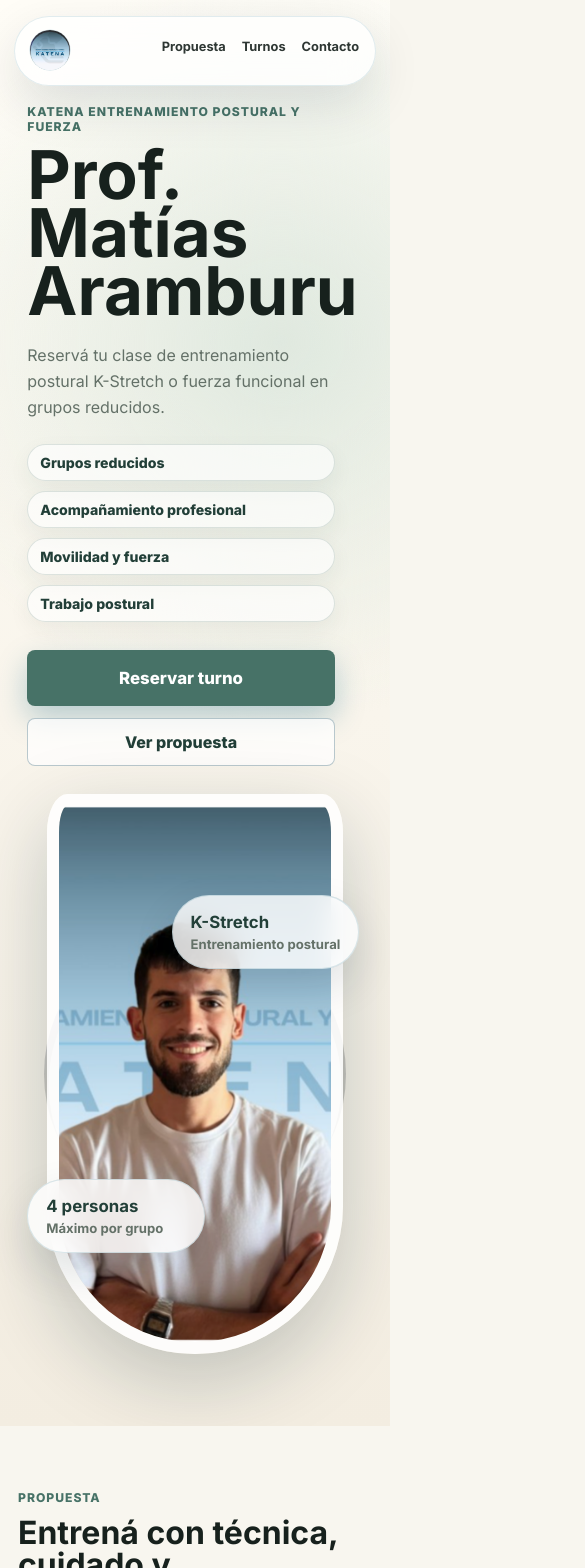
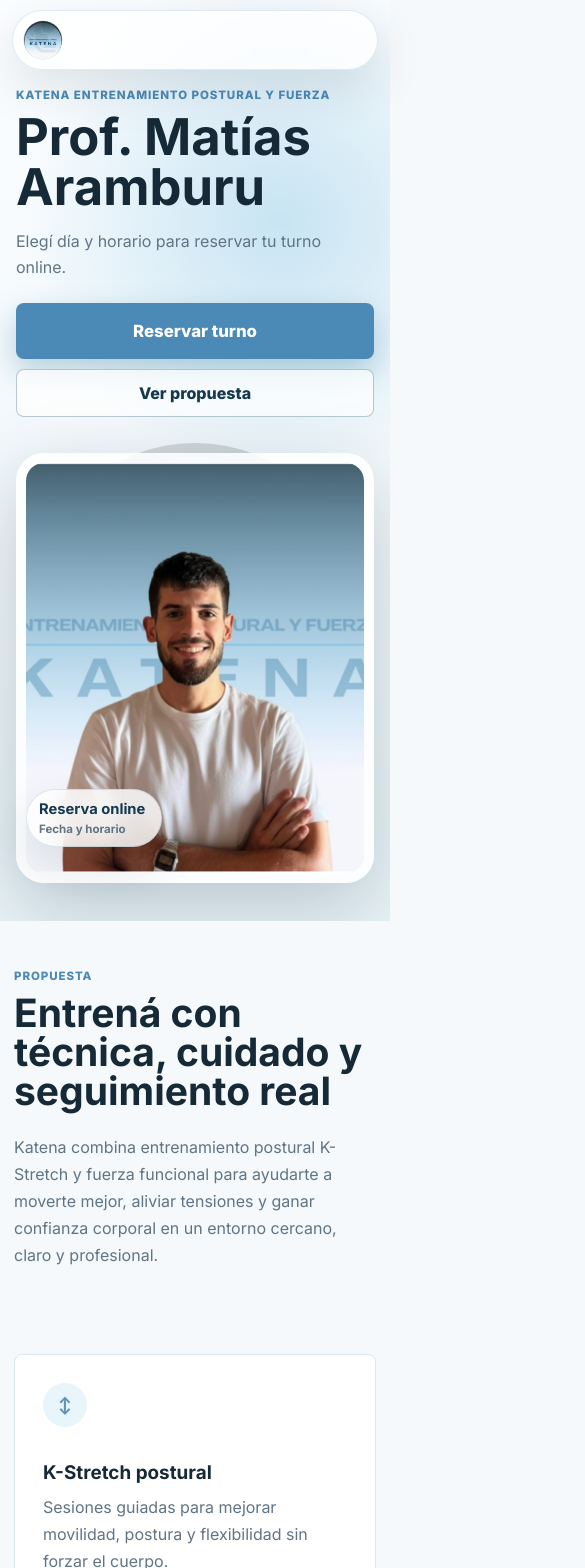
Before and after one commit to Rafasanna/Turnos-MatiasA, a Next.js app: page / in a window 390 px wide. Shown: the top 1568 px of the page, 585 px wide, since content can reach past the window. Built offline with nearby package versions, Linux system fonts and the light colour scheme; no server answers.

Commit message:
Refine mobile booking design

```diff
--- a/app/globals.css
+++ b/app/globals.css
@@ -1,19 +1,19 @@
 @import url("https://fonts.googleapis.com/css2?family=Inter:wght@400;500;600;700;800&display=swap");
 
 :root {
-  --ink: #17211d;
-  --muted: #647168;
-  --line: #dfe7df;
-  --paper: #f8f6ef;
+  --ink: #152936;
+  --muted: #607484;
+  --line: #dbe8ef;
+  --paper: #f5f9fc;
   --white: #ffffff;
-  --blue: #477267;
-  --blue-dark: #223f38;
-  --sky: #dbe9df;
-  --wood: #b4855b;
-  --cream: #f3ede1;
-  --sage: #dce7dd;
-  --shadow: 0 24px 70px rgba(31, 55, 45, 0.13);
-  --shadow-hover: 0 30px 80px rgba(31, 55, 45, 0.2);
+  --blue: #4b89b6;
+  --blue-dark: #14394f;
+  --sky: #dceff8;
+  --wood: #5f94ba;
+  --cream: #eaf4f9;
+  --sage: #dceff8;
+  --shadow: 0 24px 70px rgba(18, 58, 80, 0.13);
+  --shadow-hover: 0 30px 80px rgba(18, 58, 80, 0.2);
 }
 
 * {
@@ -29,6 +29,7 @@ body {
   font-family: Inter, system-ui, -apple-system, BlinkMacSystemFont, "Segoe UI", sans-serif;
   color: var(--ink);
   background: var(--paper);
+  overflow-x: hidden;
 }
 
 img {
@@ -139,8 +140,8 @@ nav a:hover::after {
   padding: 118px clamp(18px, 7vw, 110px) 72px;
   overflow: hidden;
   background:
-    radial-gradient(circle at 72% 24%, rgba(220, 231, 221, 0.9), rgba(220, 231, 221, 0) 34%),
-    linear-gradient(180deg, #fffdf7 0%, #f3ede1 100%);
+    radial-gradient(circle at 72% 24%, rgba(197, 227, 242, 0.95), rgba(197, 227, 242, 0) 34%),
+    linear-gradient(180deg, #fbfdff 0%, #eaf4f9 100%);
 }
 
 .hero-content {
@@ -203,32 +204,14 @@ h3 {
 
 .hero-lead {
   font-size: clamp(1.15rem, 2.2vw, 1.45rem);
-  color: #43534b;
-}
-
-.benefit-row {
-  display: flex;
-  flex-wrap: wrap;
-  gap: 10px;
-  max-width: 680px;
-  margin: 24px 0 28px;
-}
-
-.benefit-row span {
-  padding: 9px 12px;
-  border: 1px solid rgba(71, 114, 103, 0.18);
-  border-radius: 999px;
-  color: var(--blue-dark);
-  background: rgba(255, 255, 255, 0.64);
-  font-size: 0.88rem;
-  font-weight: 800;
-  box-shadow: 0 8px 22px rgba(31, 55, 45, 0.06);
+  color: #496777;
 }
 
 .hero-actions {
   display: flex;
   flex-wrap: wrap;
   gap: 12px;
+  margin-top: 28px;
 }
 
 .button {
@@ -416,7 +399,7 @@ h3 {
   height: 44px;
   border-radius: 999px;
   color: var(--wood);
-  background: #f7efe4;
+  background: #e8f5fb;
   font-weight: 800;
 }
 
@@ -446,7 +429,7 @@ h3 {
   background: rgba(255, 255, 255, 0.7);
   font-weight: 800;
   line-height: 1.45;
-  box-shadow: 0 14px 36px rgba(31, 55, 45, 0.07);
+  box-shadow: 0 14px 36px rgba(18, 58, 80, 0.07);
 }
 
 .gallery {
@@ -630,6 +613,10 @@ textarea:focus,
   gap: 10px;
 }
 
+.slot-option {
+  position: relative;
+}
+
 .slot-option input {
   position: absolute;
   opacity: 0;
@@ -718,9 +705,9 @@ textarea:focus,
   display: grid;
   gap: 12px;
   padding: 18px;
-  border: 1px solid rgba(71, 114, 103, 0.16);
+  border: 1px solid rgba(75, 137, 182, 0.18);
   border-radius: 12px;
-  background: #fbf8f0;
+  background: #f2f8fc;
 }
 
 .booking-summary > strong {
@@ -796,7 +783,7 @@ textarea {
   border: 1px solid var(--line);
   border-radius: 12px;
   background: rgba(255, 255, 255, 0.76);
-  box-shadow: 0 14px 34px rgba(31, 55, 45, 0.06);
+  box-shadow: 0 14px 34px rgba(18, 58, 80, 0.06);
   overflow: hidden;
 }
 
@@ -998,10 +985,10 @@ textarea {
 
 .admin-actions button {
   min-height: 36px;
-  border: 1px solid rgba(71, 114, 103, 0.24);
+  border: 1px solid rgba(75, 137, 182, 0.28);
   border-radius: 8px;
   color: var(--blue-dark);
-  background: #f8fbf6;
+  background: #f4fafc;
   font: inherit;
   font-weight: 800;
   cursor: pointer;
@@ -1009,26 +996,75 @@ textarea {
 
 @media (max-width: 840px) {
   .site-header {
-    align-items: flex-start;
+    top: 10px;
+    left: 12px;
+    right: 12px;
+    min-height: 62px;
+    padding: 10px 12px;
   }
 
   nav {
-    gap: 12px;
-    font-size: 0.8rem;
+    gap: 10px;
+    font-size: 0.78rem;
   }
 
   .hero {
     min-height: auto;
     grid-template-columns: 1fr;
-    padding-top: 104px;
+    gap: 26px;
+    padding: 96px 18px 46px;
   }
 
   .hero-content {
+    width: 100%;
     margin: 0;
   }
 
+  h1 {
+    max-width: 430px;
+    margin-bottom: 18px;
+    font-size: clamp(3rem, 13vw, 4.4rem);
+    line-height: 0.94;
+  }
+
+  .hero-lead {
+    max-width: 420px;
+    font-size: 1.08rem;
+    line-height: 1.55;
+  }
+
   .hero-visual {
-    min-height: 520px;
+    min-height: auto;
+    padding: 10px 0 0;
+    place-items: start center;
+  }
+
+  .hero-logo-watermark {
+    width: min(360px, 82vw);
+    opacity: 0.16;
+  }
+
+  .hero-portrait {
+    width: min(640px, 100%);
+    height: min(520px, 78vh);
+    border-width: 10px;
+    border-radius: 32px;
+    object-position: center top;
+  }
+
+  .hero-stat {
+    min-width: 150px;
+    padding: 12px 14px;
+  }
+
+  .hero-stat-top {
+    top: 8%;
+    right: 4%;
+  }
+
+  .hero-stat-bottom {
+    left: 4%;
+    bottom: 8%;
   }
 
   .intro,
@@ -1053,25 +1089,100 @@ textarea {
 
 @media (max-width: 560px) {
   .site-header {
-    min-height: 70px;
+    min-height: 58px;
     gap: 10px;
-    padding: 12px 14px;
+    padding: 9px 10px;
+    max-width: calc(100vw - 24px);
   }
 
   .brand span {
     display: none;
   }
 
-  .hero-content {
-    width: calc(100% - 28px);
+  .brand img {
+    width: 40px;
+    height: 40px;
+  }
+
+  nav {
+    display: none;
+  }
+
+  .hero {
+    padding: 88px 16px 38px;
+  }
+
+  .eyebrow {
+    margin-bottom: 10px;
+    font-size: 0.72rem;
+  }
+
+  h1 {
+    max-width: 100%;
+    font-size: clamp(2.65rem, 13vw, 3.45rem);
+    line-height: 0.98;
+  }
+
+  h2 {
+    font-size: clamp(1.85rem, 10vw, 2.55rem);
+  }
+
+  .hero-actions {
+    gap: 10px;
+    margin-top: 22px;
+  }
+
+  .hero-content .hero-lead {
+    max-width: 340px;
+    font-size: 1rem;
   }
 
   .button {
     width: 100%;
   }
 
-  .benefit-row span {
-    width: 100%;
+  .hero-portrait {
+    height: min(430px, 70vh);
+    border-radius: 28px;
+  }
+
+  .hero-stat-top {
+    display: none;
+  }
+
+  .hero-stat-bottom {
+    left: 10px;
+  }
+
+  .hero-stat {
+    min-width: 136px;
+    padding: 10px 12px;
+  }
+
+  .hero-stat strong {
+    font-size: 0.92rem;
+  }
+
+  .hero-stat span {
+    font-size: 0.72rem;
+  }
+
+  .section,
+  .feature-grid,
+  .gallery,
+  .site-footer {
+    width: min(100% - 28px, 1160px);
+  }
+
+  .intro,
+  .booking-section,
+  .audience-section,
+  .faq-section {
+    padding-block: 48px;
+  }
+
+  .booking-form {
+    padding: 18px;
   }
 
   .booking-summary div {
--- a/app/page.jsx
+++ b/app/page.jsx
@@ -70,10 +70,10 @@ const services = [
     result: "Ganás fuerza útil para moverte mejor en tu día a día."
   },
   {
-    icon: "4",
-    title: "Grupos reducidos",
-    text: "Hasta 4 personas por horario para sostener atención, correcciones y seguimiento.",
-    result: "Entrenás acompañado, pero con mirada profesional cercana."
+    icon: "✓",
+    title: "Reserva simple",
+    text: "Elegís fecha y horario desde la web y dejás tus datos para coordinar la clase.",
+    result: "Matías te confirma el turno por WhatsApp."
   }
 ];
 
@@ -81,13 +81,13 @@ const audience = [
   "Personas con molestias posturales o tensión recurrente.",
   "Quienes quieren mejorar movilidad y flexibilidad.",
   "Personas que buscan entrenar fuerza de forma segura.",
-  "Quienes prefieren grupos reducidos y seguimiento técnico."
+  "Quienes quieren reservar un horario concreto sin ida y vuelta innecesaria."
 ];
 
 const faqs = [
   ["¿Necesito experiencia previa?", "No. Las clases se adaptan al punto de partida de cada persona."],
   ["¿Cuánto dura una clase?", "La duración se coordina con Matías según el tipo de entrenamiento y el grupo."],
-  ["¿Cuántas personas hay por grupo?", "Cada horario tiene un máximo de 4 personas."],
+  ["¿Cómo elijo mi horario?", "Seleccionás una fecha disponible, elegís el horario y completás tus datos."],
   ["¿Cómo se confirma el turno?", "La reserva queda registrada y Matías te confirma por WhatsApp."],
   ["¿Puedo cancelar o cambiar mi horario?", "Sí. Si no podés asistir, avisá con anticipación para liberar el cupo."]
 ];
@@ -187,8 +187,7 @@ function calculateSlot(slot, reservations) {
 function slotLabel(slot) {
   if (slot.isFull) return "Completo";
   if (slot.remaining === 1) return "Último cupo";
-  if (slot.remaining === slot.capacity) return `${slot.remaining} cupos disponibles`;
-  return `Quedan ${slot.remaining} cupos`;
+  return "Disponible";
 }
 
 function Calendar({ availableDates, selectedDate, onSelectDate }) {
@@ -426,14 +425,8 @@ export default function Home() {
             <p className="eyebrow">Katena entrenamiento postural y fuerza</p>
             <h1>Prof. Matías Aramburu</h1>
             <p className="hero-lead">
-              Reservá tu clase de entrenamiento postural K-Stretch o fuerza funcional en grupos reducidos.
+              Elegí día y horario para reservar tu turno online.
             </p>
-            <div className="benefit-row" aria-label="Beneficios">
-              <span>Grupos reducidos</span>
-              <span>Acompañamiento profesional</span>
-              <span>Movilidad y fuerza</span>
-              <span>Trabajo postural</span>
-            </div>
             <div className="hero-actions">
               <a className="button primary hero-cta" href="#turnos">Reservar turno</a>
               <a className="button ghost" href="#propuesta">Ver propuesta</a>
@@ -447,8 +440,8 @@ export default function Home() {
               <span>Entrenamiento postural</span>
             </div>
             <div className="hero-stat hero-stat-bottom">
-              <strong>4 personas</strong>
-              <span>Máximo por grupo</span>
+              <strong>Reserva online</strong>
+              <span>Fecha y horario</span>
             </div>
           </div>
         </section>
@@ -599,7 +592,7 @@ export default function Home() {
             </div>
             <p>
               También podés consultar disponibilidad por WhatsApp. Reservas y consultas para K-Stretch y fuerza
-              funcional en grupos reducidos.
+              funcional.
             </p>
           </div>
           <div className="footer-actions">
```
Also changed, not shown: 1 other file (tests, documents, lock files or other folders).
